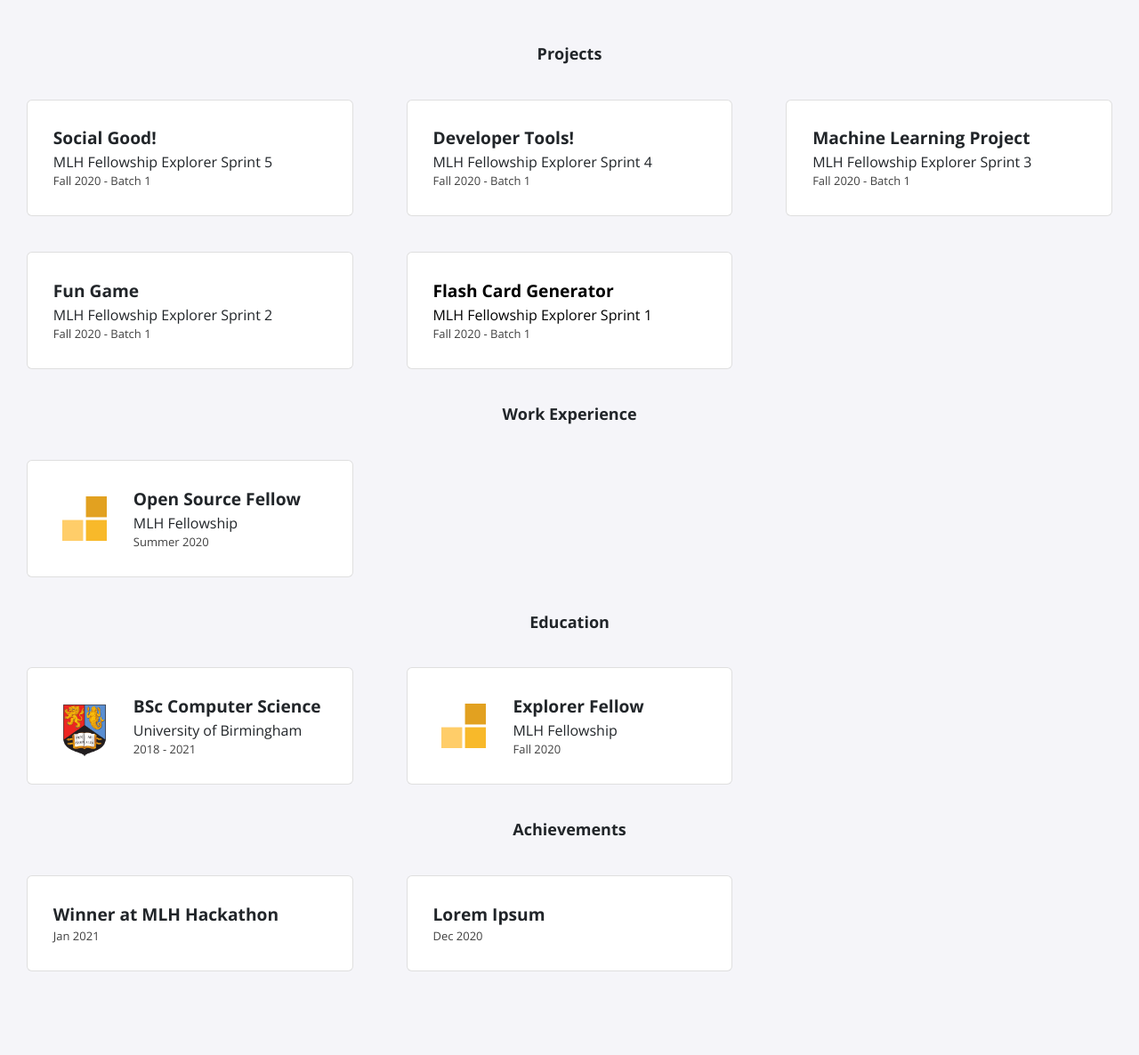
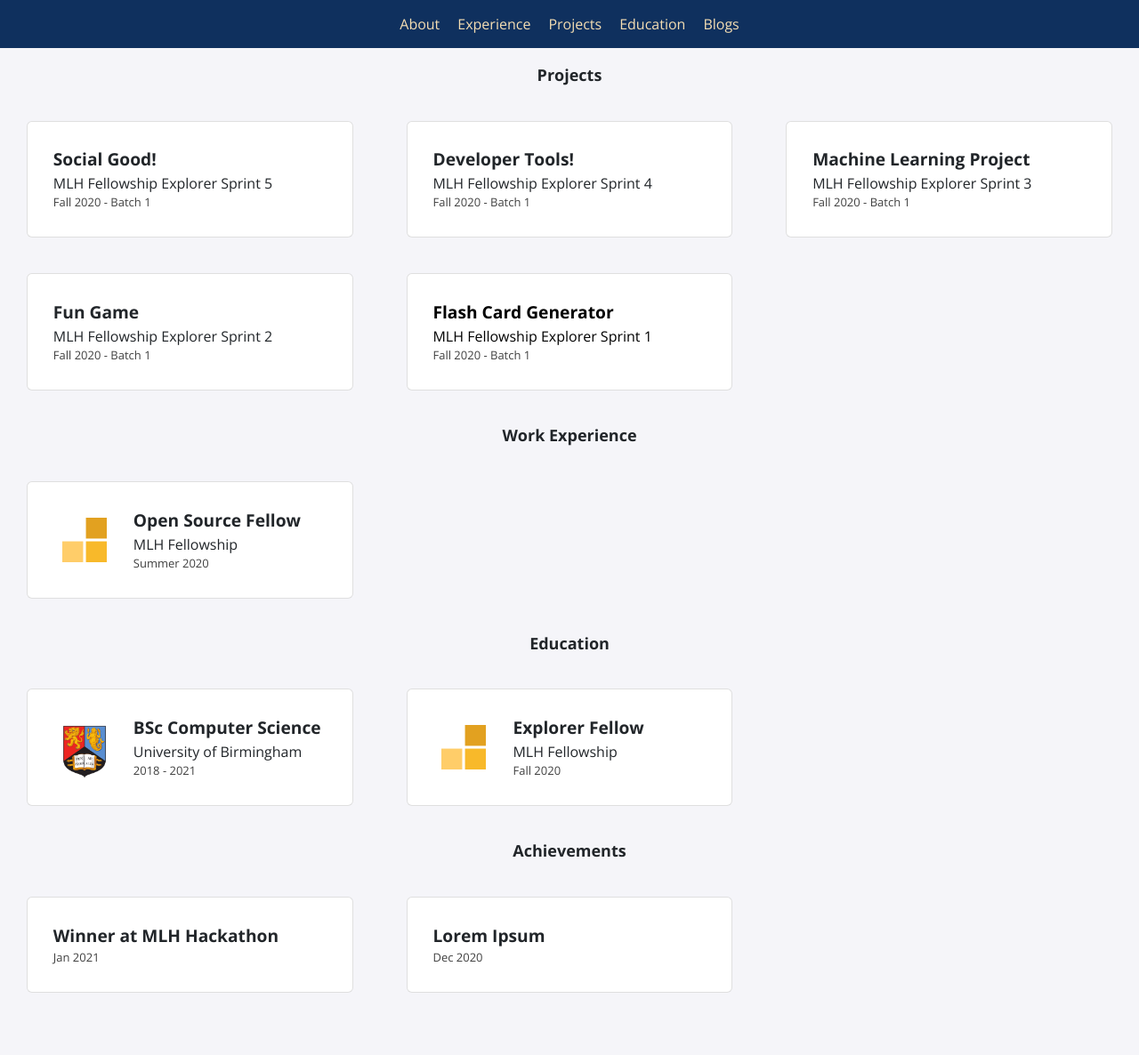
Before and after one commit to MLH-Fellowship/explorer-portfolio-batch2, a Jekyll site: the page built from index.html, in a window 1280 px wide. Shown: the part 380-1566 px from the top of the page at 89% size. Built offline with Jekyll 4.4.1, drawn with Linux system fonts in a browser that asks for light colours; nearby versions of some CDN libraries; before the commit the page ends 1542 px from its top, so only the background shows below that.

Commit message:
Navbar CSS Fixes

```diff
--- a/_sass/profile.scss
+++ b/_sass/profile.scss
@@ -4,7 +4,6 @@
     background-position: center;
     text-align: center;
     height: 320px;
-    margin-bottom: 50px;
     overflow: auto;
     position: relative;
 
--- a/index.html
+++ b/index.html
@@ -9,7 +9,7 @@
     {% include navbar.html %}
 
     {% include profile.html %}
-
+    {% include navItems.html %}
     {% include projects.html %}
 
     {% include experience.html %}
```
